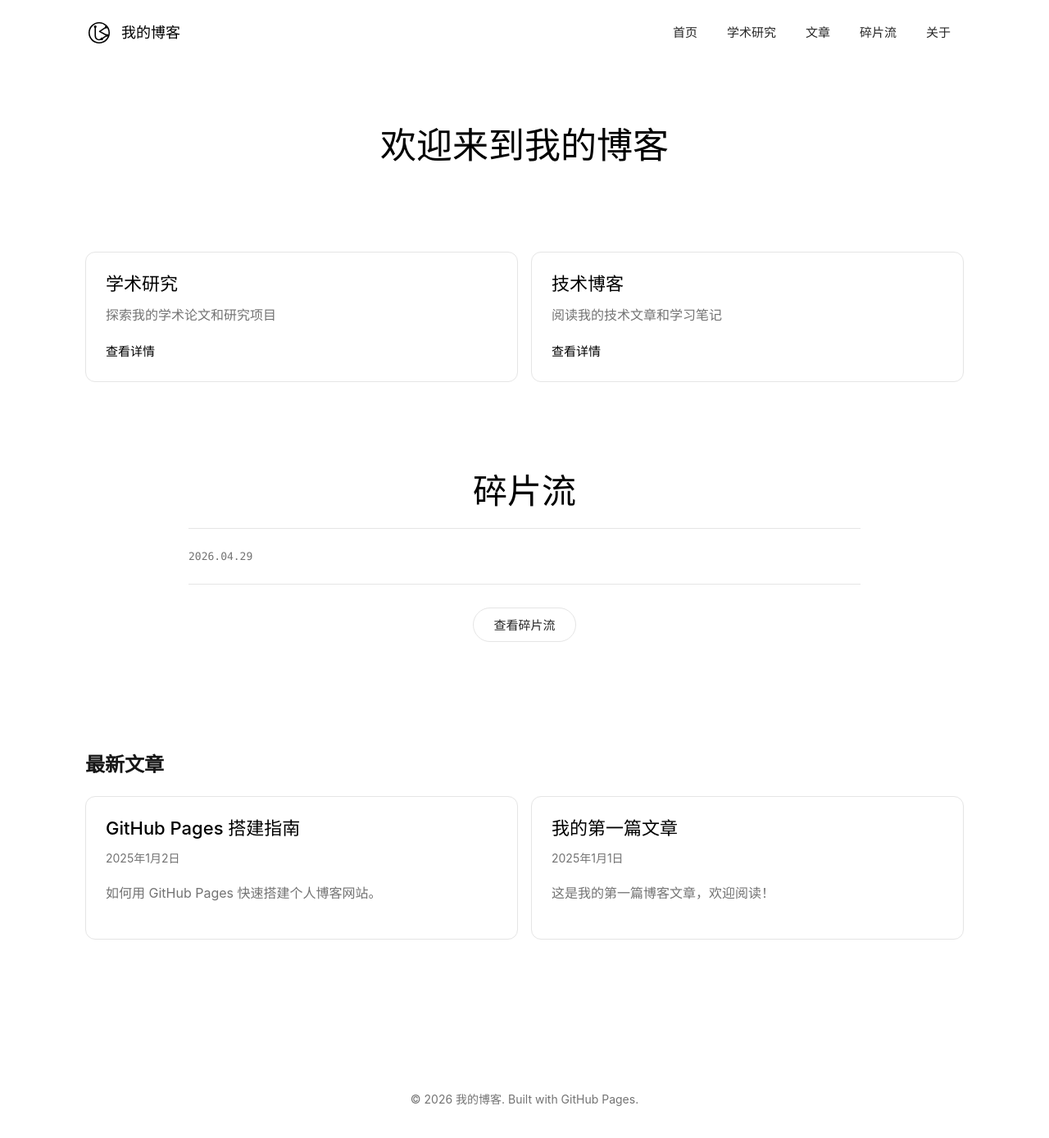
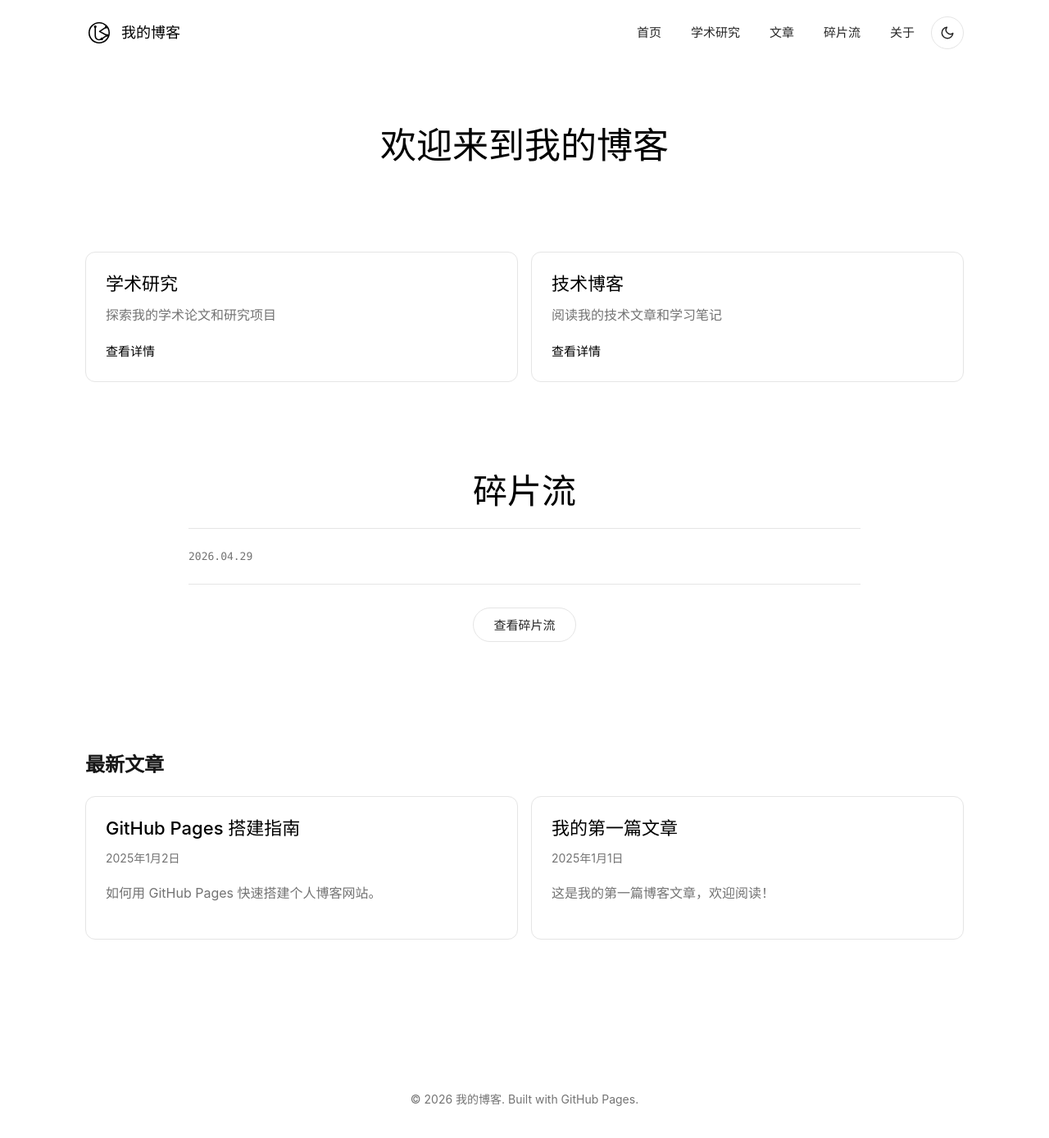
Before and after one commit to jiaaozhe/jiaaozhe.github.io, a Jekyll site: the page built from index.md, in a window 1280 px wide and 1399 px high. Shown: the top 1388 px of the window at 82% size. Built offline with Jekyll 4.4.1, drawn with Linux system fonts in a browser that asks for light colours.

Commit message:
Add dark mode toggle

```diff
--- a/_layouts/default.html
+++ b/_layouts/default.html
@@ -3,6 +3,14 @@
 <head>
     <meta charset="UTF-8">
     <meta name="viewport" content="width=device-width, initial-scale=1.0">
+    <script>
+        (function() {
+            const saved = localStorage.getItem('theme');
+            const prefersDark = window.matchMedia('(prefers-color-scheme: dark)').matches;
+            const theme = saved || (prefersDark ? 'dark' : 'light');
+            document.documentElement.setAttribute('data-theme', theme);
+        })();
+    </script>
     <title>{% if page.title %}{{ page.title }} - {{ site.title }}{% else %}{{ site.title }}{% endif %}</title>
     <link rel="icon" type="image/svg+xml" href="{{ '/favicon.svg' | relative_url }}">
     <link rel="stylesheet" href="{{ '/assets/css/styles.css' | relative_url }}?v={{ site.time | date: '%s' }}">
@@ -34,6 +42,17 @@
                 <li><a href="{{ '/posts/' | relative_url }}">文章</a></li>
                 <li><a href="{{ '/fragments/' | relative_url }}">碎片流</a></li>
                 <li><a href="{{ '/introduction/' | relative_url }}">关于</a></li>
+                <li>
+                    <button class="theme-toggle" type="button" aria-label="切换主题" title="切换主题">
+                        <svg class="theme-icon-sun" viewBox="0 0 24 24" aria-hidden="true" width="18" height="18">
+                            <circle cx="12" cy="12" r="5" fill="none" stroke="currentColor" stroke-width="2"/>
+                            <path d="M12 1v2m0 18v2M4.22 4.22l1.42 1.42m12.72 12.72l1.42 1.42M1 12h2m18 0h2M4.22 19.78l1.42-1.42M18.36 5.64l1.42-1.42" stroke="currentColor" stroke-width="2" stroke-linecap="round"/>
+                        </svg>
+                        <svg class="theme-icon-moon" viewBox="0 0 24 24" aria-hidden="true" width="18" height="18">
+                            <path d="M21 12.79A9 9 0 1 1 11.21 3 7 7 0 0 0 21 12.79z" fill="none" stroke="currentColor" stroke-width="2" stroke-linecap="round" stroke-linejoin="round"/>
+                        </svg>
+                    </button>
+                </li>
             </ul>
         </nav>
     </header>
--- a/assets/css/styles.css
+++ b/assets/css/styles.css
@@ -8,12 +8,26 @@
     --line: #e5e5e5;
     --surface: #f5f5f5;
     --focus: rgba(59, 130, 246, 0.5);
+    --overlay: rgba(255, 255, 255, 0.92);
     --container: 1120px;
     --radius: 12px;
     --pill: 9999px;
     --display-font: "SF Pro Rounded", ui-rounded, -apple-system, BlinkMacSystemFont, "Segoe UI", sans-serif;
     --body-font: ui-sans-serif, -apple-system, BlinkMacSystemFont, "Segoe UI", sans-serif;
     --mono-font: ui-monospace, SFMono-Regular, Menlo, Monaco, Consolas, "Liberation Mono", "Courier New", monospace;
+}
+
+[data-theme="dark"] {
+    --white: #171717;
+    --snow: #1e1e1e;
+    --black: #e0e0e0;
+    --near-black: #b0b0b0;
+    --text: #cccccc;
+    --muted: #888888;
+    --line: #2a2a2a;
+    --surface: #242424;
+    --focus: rgba(96, 165, 250, 0.5);
+    --overlay: rgba(23, 23, 23, 0.92);
 }
 
 * {
@@ -144,6 +158,38 @@ img {
 
 .nav-menu a:hover {
     background: var(--surface);
+}
+
+.theme-toggle {
+    display: inline-flex;
+    align-items: center;
+    justify-content: center;
+    width: 40px;
+    height: 40px;
+    padding: 0;
+    border: 1px solid var(--line);
+    border-radius: var(--pill);
+    background: var(--white);
+    color: var(--near-black);
+    cursor: pointer;
+}
+
+.theme-toggle:hover {
+    background: var(--surface);
+}
+
+.theme-icon-sun,
+.theme-icon-moon {
+    display: none;
+}
+
+[data-theme="dark"] .theme-icon-sun {
+    display: block;
+}
+
+[data-theme="light"] .theme-icon-moon,
+:root:not([data-theme="dark"]) .theme-icon-moon {
+    display: block;
 }
 
 .nav-toggle {
@@ -904,7 +950,7 @@ img {
     align-items: flex-start;
     justify-content: center;
     padding: 8vh 24px 24px;
-    background: rgba(255, 255, 255, 0.92);
+    background: var(--overlay);
 }
 
 .modal.is-open {
@@ -992,7 +1038,7 @@ img {
     align-items: flex-start;
     justify-content: center;
     padding: 12vh 24px 24px;
-    background: rgba(255, 255, 255, 0.92);
+    background: var(--overlay);
 }
 
 .command-palette.is-open {
@@ -1080,6 +1126,12 @@ img {
         width: 100%;
         min-height: 48px;
         justify-content: center;
+        border: 1px solid var(--line);
+    }
+
+    .theme-toggle {
+        width: 100%;
+        min-height: 48px;
         border: 1px solid var(--line);
     }
 
--- a/assets/js/script.js
+++ b/assets/js/script.js
@@ -1,6 +1,7 @@
 document.addEventListener('DOMContentLoaded', function() {
     const navToggle = document.querySelector('.nav-toggle');
     const navMenu = document.getElementById('site-menu');
+    const themeToggle = document.querySelector('.theme-toggle');
     const filterRoot = document.querySelector('[data-post-filter]');
     const postCards = Array.from(document.querySelectorAll('[data-post-categories]'));
     const fragmentFilterRoot = document.querySelector('[data-fragment-filter]');
@@ -9,6 +10,16 @@ document.addEventListener('DOMContentLoaded', function() {
     const commandForm = document.getElementById('command-form');
     const commandInput = document.getElementById('command-input');
     const commandOutput = document.getElementById('command-output');
+
+    if (themeToggle) {
+        themeToggle.addEventListener('click', function() {
+            const root = document.documentElement;
+            const current = root.getAttribute('data-theme') || 'light';
+            const next = current === 'dark' ? 'light' : 'dark';
+            root.setAttribute('data-theme', next);
+            localStorage.setItem('theme', next);
+        });
+    }
 
     if (navToggle && navMenu) {
         navToggle.addEventListener('click', function() {
```
